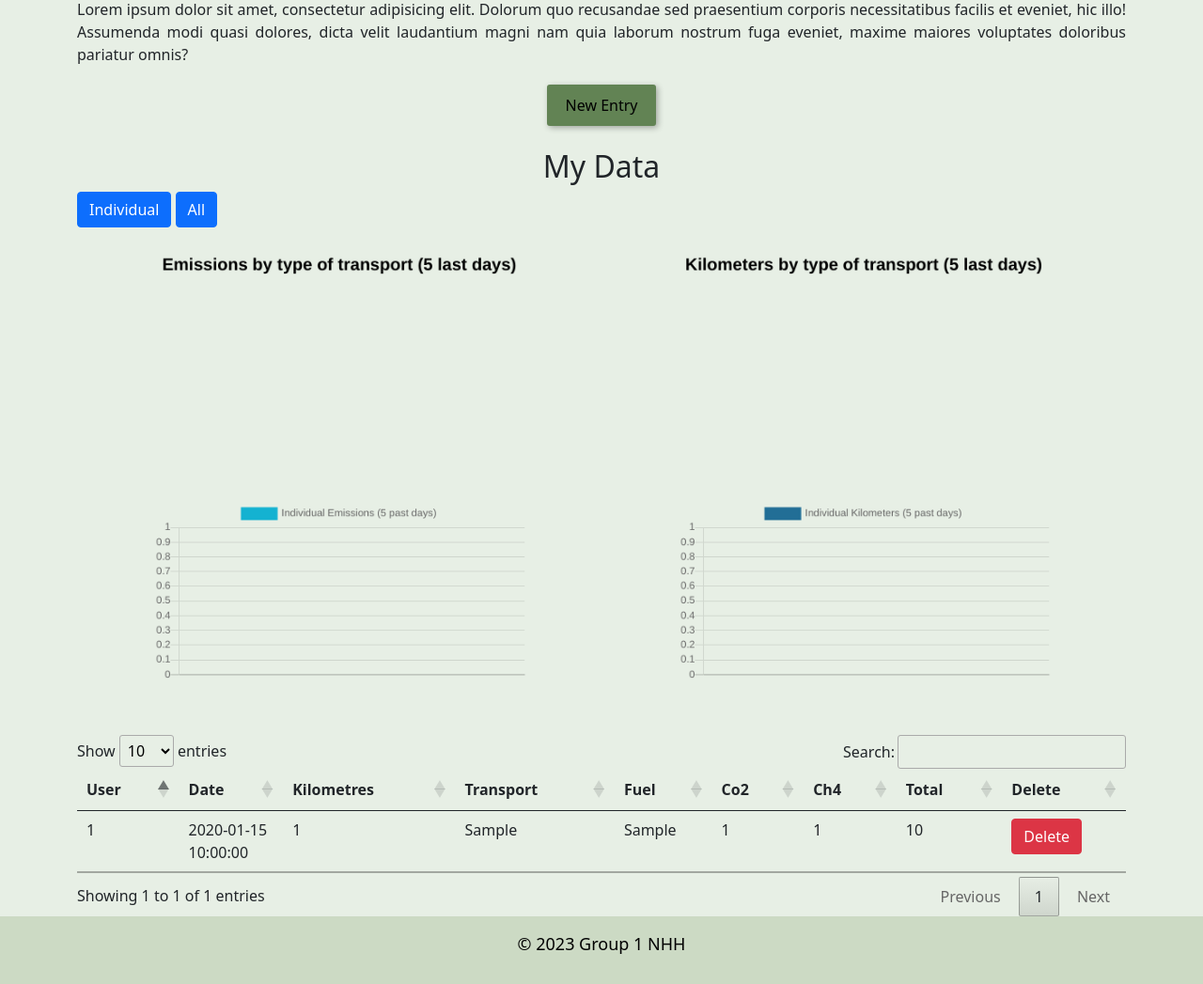
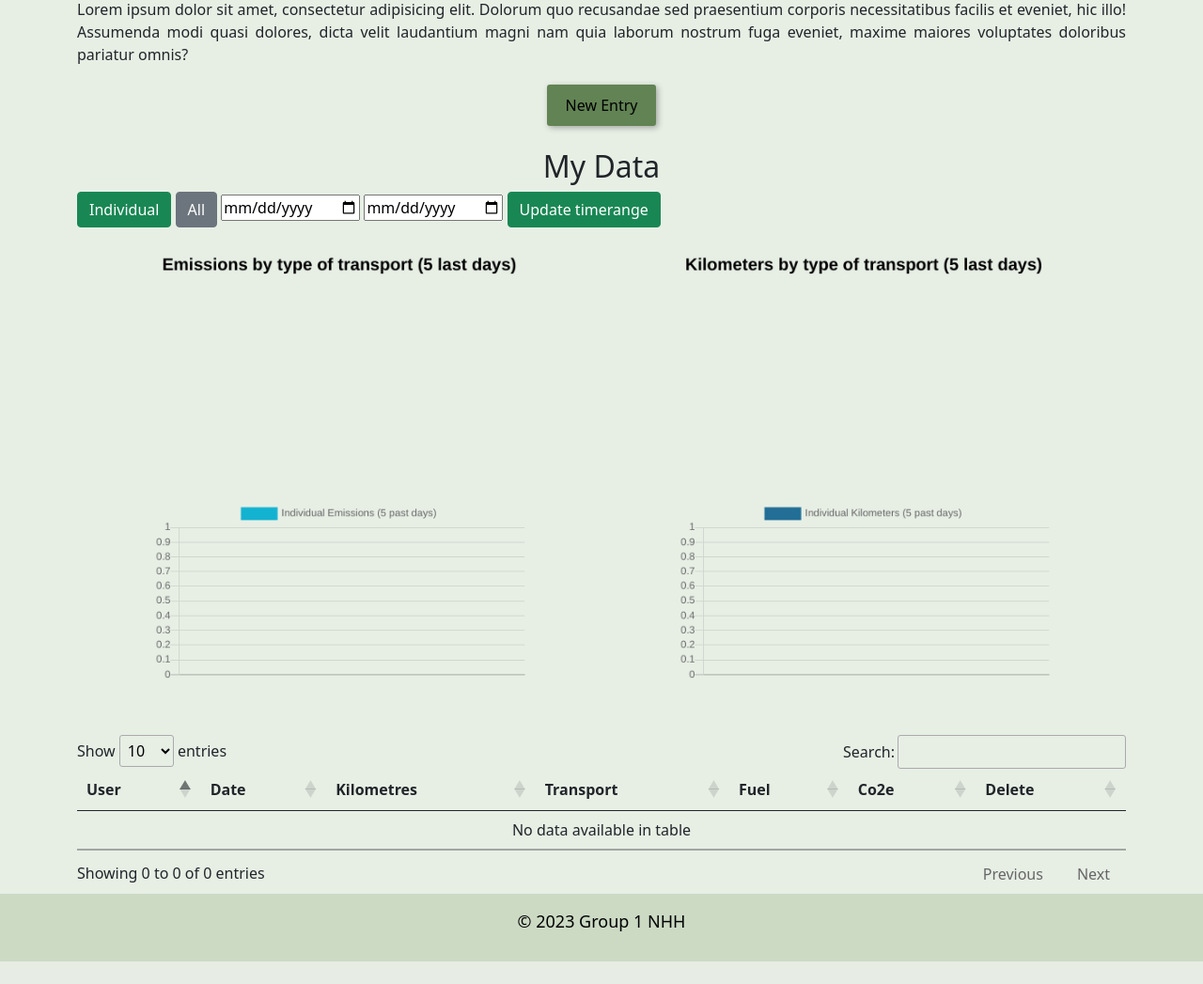
Before and after one commit to s203645/FOR19-final, a Flask app: page /carbon_app in a window 1280 px wide. Shown: the part 481-1528 px from the top of the page at 94% size. After the commit the page ends 1504 px from the top, so only its background shows below. Run offline with Flask 2, Linux system fonts and the light colour scheme; a user stored in the database is signed in; tables that the repository leaves empty hold one stand-in row (values such as "Sample post"); data that the repository does not hold is empty; some libraries are stand-ins or nearby versions.

Commit message:
Finished with the dashboard

```diff
--- a/app/carbon_app/routes.py
+++ b/app/carbon_app/routes.py
@@ -4,7 +4,7 @@ from app import db
 from datetime import timedelta, datetime
 from flask_login import login_required, current_user
 import flask
-from sqlalchemy import cast, Date, func, distinct
+from sqlalchemy import cast, Date, func, distinct, and_
 
 carbon_app=Blueprint('carbon_app',__name__)
 
@@ -52,21 +52,31 @@ transport_dict = {
 def carbon_application():
     return render_template("carbon_app.html")
 
-@carbon_app.route("/my_data/<arg>/<key>")
-def my_data(arg, key):
+@carbon_app.route("/my_data/<arg>/<key>/<start>/<end>")
+def my_data(arg, key, start, end):
+    if start == 'undefined':
+        start = datetime.now()
+    else:
+        start = start + " 23:59:59"
+    if end == 'undefined':
+        print('end is undefined')
+        end = datetime.now() - timedelta(days=5)
+    else:
+        end = end + " 00:00:00"
     if int(key) == 0:
         if int(arg) == 1:
             emissions_by_transport = db.session.query(db.func.sum(Transport.total), Transport.transport). \
-                filter(Transport.date > (datetime.now() - timedelta(days=5))).filter_by(user_id=current_user.id). \
+                filter(and_(Transport.date <= start, Transport.date >=end)).filter_by(user_id=current_user.id). \
                 group_by(Transport.transport).order_by(Transport.transport.asc()).all()
             emissions_by_transport_dict = {'labels': [], 'values': []}
             for i in emissions_by_transport:
                 emissions_by_transport_dict['labels'].append(i[1])
                 emissions_by_transport_dict['values'].append(i[0])
+            print(emissions_by_transport_dict)
             return jsonify(emissions_by_transport_dict)
         elif int(arg) == 2:
             emissions_by_date = db.session.query(db.func.sum(Transport.total), func.date(Transport.date)). \
-                filter(Transport.date > (datetime.now() - timedelta(days=5))).filter_by(user_id=current_user.id). \
+                filter(and_(Transport.date <= start, Transport.date >=end)).filter_by(user_id=current_user.id). \
                 group_by(func.date(Transport.date)).order_by(func.date(Transport.date).asc()).all()
             print(emissions_by_date)
             over_time_emissions = {'labels': [], 'values': []}
@@ -77,9 +87,10 @@ def my_data(arg, key):
             return jsonify(over_time_emissions)
         elif int(arg) == 3:
             kms_by_transport = db.session.query(db.func.sum(Transport.kms), Transport.transport). \
-            filter(Transport.date > (datetime.now() - timedelta(days=5))).filter_by(user_id=current_user.id). \
+            filter(and_(Transport.date <= start, Transport.date >=end)).filter_by(user_id=current_user.id). \
             group_by(Transport.transport).order_by(Transport.transport.asc()).all()
             kms_by_transport_dict = {'labels': [], 'values': []}
+            print(kms_by_transport)
             for i in kms_by_transport:
                 kms_by_transport_dict['labels'].append(i[1])
                 kms_by_transport_dict['values'].append(i[0])
@@ -87,7 +98,7 @@ def my_data(arg, key):
         elif int(arg) == 4:
             print('here')
             kms_by_date = db.session.query(db.func.sum(Transport.kms), func.date(Transport.date)). \
-            filter(Transport.date > (datetime.now() - timedelta(days=5))).filter_by(user_id=current_user.id). \
+            filter(and_(Transport.date <= start, Transport.date >=end)).filter_by(user_id=current_user.id). \
             group_by(func.date(Transport.date)).order_by(func.date(Transport.date).asc()).all()
             over_time_kms = {'labels': [], 'values': []}
             for total, date in kms_by_date:
@@ -95,17 +106,18 @@ def my_data(arg, key):
                 over_time_kms['values'].append(total)
             return jsonify(over_time_kms)
         elif int(arg) == 5:
-            data = db.session.query(Transport.user_id, Transport.date, Transport.kms, Transport.transport, Transport.fuel, Transport.co2, Transport.ch4, Transport.total, Transport.id). \
-            filter(Transport.user_id ==  current_user.id).order_by(Transport.date.desc()).limit(10)
+            data = db.session.query(Transport.user_id, Transport.date, Transport.kms, Transport.transport, Transport.fuel, Transport.co2, Transport.id). \
+            filter(Transport.user_id ==  current_user.id).filter(and_(Transport.date <= start, Transport.date >=end)). \
+            order_by(Transport.date.desc()).limit(10)
             list_data = []
             for i in data:
-                list_data.append((i[0], str(i[1]), i[2], i[3], i[4], i[5], i[6], i[7], i[8]))
+                list_data.append((i[0], str(i[1]), i[2], i[3], i[4], i[5], i[6]))
             print(list_data)
             return jsonify(list_data)
     elif int(key) == 1:
         if int(arg) == 1:
             emissions_by_transport = db.session.query(db.func.sum(Transport.total), Transport.transport). \
-                filter(Transport.date > (datetime.now() - timedelta(days=5))). \
+                filter(and_(Transport.date <= start, Transport.date >=end)). \
                 group_by(Transport.transport).order_by(Transport.transport.asc()).all()
             emissions_by_transport_dict = {'labels': [], 'values': []}
             for i in emissions_by_transport:
@@ -114,7 +126,7 @@ def my_data(arg, key):
             return jsonify(emissions_by_transport_dict)
         elif int(arg) == 2:
             emissions_by_date = db.session.query(db.func.sum(Transport.total), func.date(Transport.date)). \
-                filter(Transport.date > (datetime.now() - timedelta(days=5))). \
+                filter(and_(Transport.date <= start, Transport.date >=end)). \
                 group_by(func.date(Transport.date)).order_by(func.date(Transport.date).asc()).all()
             print(emissions_by_date)
             over_time_emissions = {'labels': [], 'values': []}
@@ -125,7 +137,7 @@ def my_data(arg, key):
             return jsonify(over_time_emissions)
         elif int(arg) == 3:
             kms_by_transport = db.session.query(db.func.sum(Transport.kms), Transport.transport). \
-            filter(Transport.date > (datetime.now() - timedelta(days=5))). \
+            filter(and_(Transport.date <= start, Transport.date >=end)). \
             group_by(Transport.transport).order_by(Transport.transport.asc()).all()
             kms_by_transport_dict = {'labels': [], 'values': []}
             for i in kms_by_transport:
@@ -135,7 +147,7 @@ def my_data(arg, key):
         elif int(arg) == 4:
             print('here')
             kms_by_date = db.session.query(db.func.sum(Transport.kms), func.date(Transport.date)). \
-            filter(Transport.date > (datetime.now() - timedelta(days=5))). \
+            filter(and_(Transport.date <= start, Transport.date >=end)). \
             group_by(func.date(Transport.date)).order_by(func.date(Transport.date).asc()).all()
             over_time_kms = {'labels': [], 'values': []}
             for total, date in kms_by_date:
@@ -143,11 +155,12 @@ def my_data(arg, key):
                 over_time_kms['values'].append(total)
             return jsonify(over_time_kms)
         elif int(arg) == 5:
-            data = db.session.query(Transport.user_id, Transport.date, Transport.kms, Transport.transport, Transport.fuel, Transport.co2, Transport.ch4, Transport.total, Transport.id). \
+            data = db.session.query(Transport.user_id, Transport.date, Transport.kms, Transport.transport, Transport.fuel, Transport.co2, Transport.id). \
+            filter(and_(Transport.date <= start, Transport.date >=end)). \
             order_by(Transport.date.desc()).all()
             list_data = []
             for i in data:
-                list_data.append((i[0], str(i[1]), i[2], i[3], i[4], i[5], i[6], i[7], i[8]))
+                list_data.append((i[0], str(i[1]), i[2], i[3], i[4], i[5], i[6]))
             print(list_data)
             return jsonify(list_data)
 
--- a/app/static/newEntry.js
+++ b/app/static/newEntry.js
@@ -3,6 +3,7 @@ const transport_icon = document.getElementById('transport_icon');
 const newEntryButton = document.getElementById('newEntryButton');
 const filter_individual = document.getElementById('filter_individual');
 const filter_all = document.getElementById('filter_all');
+const filter_date = document.getElementById('filter_date');
 
 
 transport.addEventListener('change', (event) => {
@@ -17,13 +18,41 @@ newEntryButton.addEventListener('click', (event) => {
 filter_individual.addEventListener('click', (event) => {
     refresh(0);
     filter_individual.value = "active";
+    filter_individual.classList = "btn btn-success";
     filter_all.value = "inactive";
+    filter_all.classList = "btn btn-secondary";
 });
 
 filter_all.addEventListener('click', (event) => {
     refresh(1);
     filter_all.value = "active";
+    filter_all.classList = "btn btn-success";
     filter_individual.value = "inactive";
+    filter_individual.classList = "btn btn-secondary";
+
+});
+
+filter_date.addEventListener('click', (event) => {
+    let end = document.getElementById('filter_start').value;
+    let start = document.getElementById('filter_end').value;
+    let status = document.getElementById('filter_individual').value;
+    console.log(start, end, status)
+    if (status === 'active') {
+        if (start === '' || end === '') {
+            refresh(0);
+        }
+        else {
+            refresh(0, start, end);
+        }
+    }
+    else {
+        if (start === '' || end === '') {
+            refresh(1);
+        }
+        else {
+            refresh(1, start, end);
+        }
+    }
 
 });
 
@@ -69,11 +98,11 @@ $(document).ready(function () {
     get_anf_fill_table(0);
 });
 
-const emissions_by_transport = (arg) =>{
+const emissions_by_transport = (arg, start, date) =>{
     const ctx = document.getElementById('emissions_by_transport').getContext('2d');
     let chart = null;
 
-    fetch('/my_data/1/' + arg)
+    fetch('/my_data/1/' + arg + '/' + start + '/' + date)
         .then(response => response.json())
         .then(data => {
             chart = new Chart(ctx, {
@@ -119,10 +148,10 @@ const emissions_by_transport = (arg) =>{
         });
 }
 
-const over_time_emissions = (arg) =>{
+const over_time_emissions = (arg, start, end) =>{
     const ctx = document.getElementById('over_time_emissions').getContext('2d');
     let chart = null;
-    fetch('/my_data/2/' +arg)
+    fetch('/my_data/2/' +arg + '/' + start + '/' + end)
         .then(response => response.json())
         .then(data => {
             console.log(data)
@@ -149,9 +178,9 @@ const over_time_emissions = (arg) =>{
         });
 }
 
-const kms_transport_data = (arg) => {
+const kms_transport_data = (arg, start, end) => {
     const kms_by_transport = document.getElementById('kms_by_transport').getContext('2d');
-    fetch('/my_data/3/' + arg)
+    fetch('/my_data/3/' + arg + '/' + start + '/' + end)
         .then(response => response.json())
         .then(data => {
              new Chart(kms_by_transport, {
@@ -197,9 +226,9 @@ const kms_transport_data = (arg) => {
         });
 }
 
-const over_time_kms = (arg) => {
+const over_time_kms = (arg, start, end) => {
     const over_time_kms = document.getElementById("over_time_kms").getContext("2d");
-    fetch('/my_data/4/' + arg)
+    fetch('/my_data/4/' + arg + '/' + start + '/' + end)
         .then(response => response.json())
         .then(data => {
             new Chart(over_time_kms, {
@@ -229,8 +258,8 @@ var del_button = document.createElement("button");
 del_button.classList.add("btn", "btn-danger", "btn-sm");
 del_button.innerHTML = "Delete";
 
-const get_anf_fill_table = (arg) => {
-    fetch('/my_data/5/' + arg)
+const get_anf_fill_table = (arg, start, end) => {
+    fetch('/my_data/5/' + arg + '/' + start + '/' + end)
         .then(response => response.json())
         .then(data => {
             console.log(data)
@@ -239,7 +268,7 @@ const get_anf_fill_table = (arg) => {
             for (let i = 0; i < data.length; i++) {
                 console.log(i)
                 console.log(data[i])
-              $('#entry_table tbody:last-child').append(`<tr> <td>` + data[i][0] + `</td> <td>` + data[i][1] +` </td> <td>` + data[i][2] + `</td> <td>` + data[i][3] + `</td> <td>` + data[i][4] + `</td> <td>` + data[i][5] + `</td> <td>` + data[i][6] + `</td>  <td>` + data[i][7] + `</td> <td> <button class="btn btn-danger" onclick="delete_row(`+data[i][8]+`)"> Delete </button> </td> </tr>`);
+              $('#entry_table tbody:last-child').append(`<tr> <td>` + data[i][0] + `</td> <td>` + data[i][1] +` </td> <td>` + data[i][2] + `</td> <td>` + data[i][3] + `</td> <td>` + data[i][4] + `</td> <td>` + data[i][5] + `</td> <td> <button class="btn btn-danger" onclick="delete_row(`+data[i][6]+`)"> Delete </button> </td> </tr>`);
             }
             $('#entry_table').DataTable( {
                 destroy:true,
@@ -261,7 +290,25 @@ const delete_row = (row) => {
         success: function (response) {
             console.log(response);
             let status = document.getElementById('filter_individual').value;
-            if (status === 'active') { get_anf_fill_table(0); } else { get_anf_fill_table(1); }
+            let end = document.getElementById('filter_start').value;
+            let start = document.getElementById('filter_end').value;
+            if (status === 'active') {
+                if (start === '' || end === '') {
+                    refresh(0);
+                }
+                else {
+                    refresh(0, start, end);
+                }
+            }
+            else {
+                if (start === '' || end === '') {
+                    refresh(1);
+                }
+                else {
+                    refresh(1, start, end);
+                }
+            }
+
             $('#table_confirmation').text("Entry deleted successfully").show();
             setTimeout(function() { $("#table_confirmation").hide(); }, 3000);
         }
@@ -269,12 +316,12 @@ const delete_row = (row) => {
 }
 
 
-const refresh = (arg) => {
-    emissions_by_transport(arg);
-    over_time_emissions(arg);
-    kms_transport_data(arg);
-    over_time_kms(arg);
-    get_anf_fill_table(arg);
+const refresh = (arg, start, end) => {
+    emissions_by_transport(arg, start, end);
+    over_time_emissions(arg, start, end);
+    kms_transport_data(arg, start, end);
+    over_time_kms(arg, start, end);
+    get_anf_fill_table(arg, start, end);
 }
 
 
--- a/app/templates/carbon_app.html
+++ b/app/templates/carbon_app.html
@@ -68,8 +68,11 @@
           <div class="container">
             <div class="home">
               <h2 class="text">My Data</h2>
-              <button type="button" value="active" class="btn btn-primary" id="filter_individual"> Individual </button>
-              <button type="button" value="" class="btn btn-primary" id="filter_all"> All </button>
+              <button type="button" value="active" class="btn btn-success" id="filter_individual"> Individual </button>
+              <button type="button" value="" class="btn btn-secondary" id="filter_all"> All </button>
+              <input type="date" name="filter_start" id="filter_start">
+              <input type="date" name="filter_end" id="filter_end">
+              <button type="button" value="" class="btn btn-success" id="filter_date"> Update timerange </button>
             </div>
             <div class="charts">
               <div class="box">
@@ -107,16 +110,12 @@
                           <th> Kilometres</th>
                           <th> Transport</th>
                           <th> Fuel</th>
-                          <th> Co2</th>
-                          <th> Ch4</th>
-                          <th> Total</th>
+                          <th> Co2e</th>
                           <th> Delete</th>
                       </tr>
                   </thead>
                   <tbody>
                     <tr>
-                      <th> Test</th>
-                      <th> Test</th>
                       <th> Test</th>
                       <th> Test</th>
                       <th> Test</th>
```
